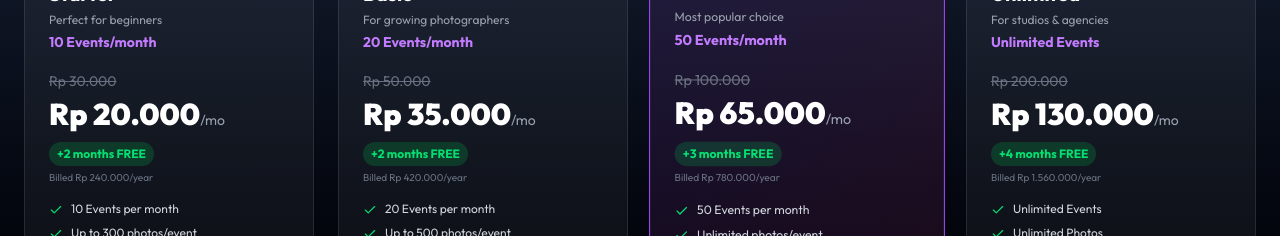
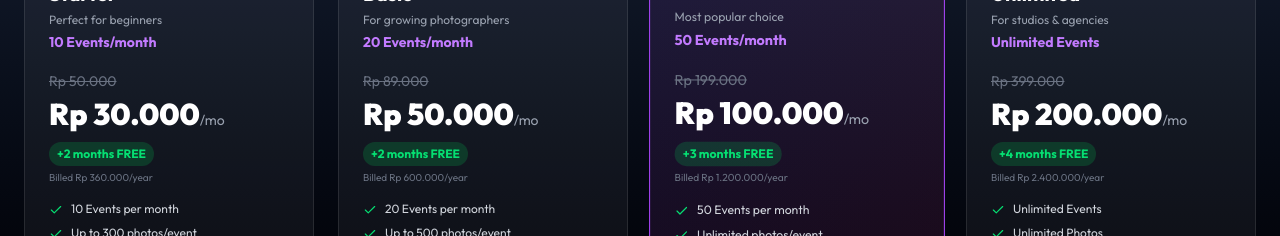
Before and after one commit to raytqr/photo-pick, a Next.js app: page /pricing in a window 1280 px wide. Shown: the part 665-901 px from the top of the page. Built offline with nearby package versions, Linux system fonts and the light colour scheme.

Commit message:
fix: correct pricing structure - yearly is base price, monthly is more expensive

```diff
--- a/src/app/dashboard/pricing/page.tsx
+++ b/src/app/dashboard/pricing/page.tsx
@@ -4,88 +4,109 @@ import { useState } from "react";
 import { motion } from "framer-motion";
 import { Button } from "@/components/ui/button";
 import { Input } from "@/components/ui/input";
-import Link from "next/link";
-import { Check, Gift, Sparkles, Crown, Zap } from "lucide-react";
+import { Check, Gift, Sparkles, Crown, Zap, Rocket, Globe } from "lucide-react";
 import { redeemCode } from "@/actions/subscription";
 import { useRouter } from "next/navigation";
 
 type BillingCycle = 'monthly' | '3-month' | 'yearly';
 
-const getPricingPlans = (cycle: BillingCycle) => {
-    const multiplier = cycle === 'monthly' ? 1 : cycle === '3-month' ? 3 : 12;
-    const discount = cycle === 'monthly' ? 0 : cycle === '3-month' ? 0.1 : 0.25; // 10% for 3-month, 25% for yearly
-
-    const formatPrice = (basePrice: number) => {
-        const total = basePrice * multiplier * (1 - discount);
-        return new Intl.NumberFormat('id-ID').format(total);
-    };
-
-    return [
+// Correct pricing: Yearly per-month is the BASE (discounted), Monthly/3-Month are MORE expensive
+const pricingTiers = [
     {
         name: "Starter",
-            basePrice: 50000,
-            price: formatPrice(50000),
-            period: cycle === 'monthly' ? '/bulan' : cycle === '3-month' ? '/3 bulan' : '/tahun',
-            description: "Perfect for beginner photographers",
+        tagline: "Perfect for beginners",
         icon: Sparkles,
-            color: "from-blue-500 to-cyan-500",
+        color: "from-gray-500 to-gray-600",
+        popular: false,
+        events: "10 Events/month",
+        // Yearly is BASE: 30k/mo, Monthly is MORE expensive
+        yearly: { pricePerMonth: 30000, totalPrice: 360000, bonusMonths: 2 },
+        threeMonth: { pricePerMonth: 35000, totalPrice: 105000, bonusWeeks: 1 },
+        monthly: { price: 40000 },
+        originalMonthly: 50000, // Crossed out "original" price
         features: [
             "10 Events per month",
+            "Up to 300 photos/event",
             "Google Drive Sync",
             "WhatsApp Integration",
-                "Custom Branding",
-                "Email Support"
+            "Email Support",
         ],
         cta: "Get Started",
-            popular: false
+    },
+    {
+        name: "Basic",
+        tagline: "For growing photographers",
+        icon: Crown,
+        color: "from-blue-500 to-cyan-500",
+        popular: false,
+        events: "20 Events/month",
+        yearly: { pricePerMonth: 50000, totalPrice: 600000, bonusMonths: 2 },
+        threeMonth: { pricePerMonth: 60000, totalPrice: 180000, bonusWeeks: 1 },
+        monthly: { price: 70000 },
+        originalMonthly: 89000,
+        features: [
+            "20 Events per month",
+            "Up to 500 photos/event",
+            "Everything in Starter",
+            "Custom Branding",
+            "Priority Support",
+        ],
+        cta: "Get Started",
     },
     {
         name: "Pro",
-            basePrice: 99000,
-            price: formatPrice(99000),
-            period: cycle === 'monthly' ? '/bulan' : cycle === '3-month' ? '/3 bulan' : '/tahun',
-            description: "For professional photographers",
-            icon: Crown,
+        tagline: "Most popular choice",
+        icon: Zap,
         color: "from-purple-500 to-pink-500",
+        popular: true,
+        events: "50 Events/month",
+        yearly: { pricePerMonth: 100000, totalPrice: 1200000, bonusMonths: 3 },
+        threeMonth: { pricePerMonth: 120000, totalPrice: 360000, bonusWeeks: 2 },
+        monthly: { price: 150000 },
+        originalMonthly: 199000,
+        features: [
+            "50 Events per month",
+            "Unlimited photos/event",
+            "Everything in Basic",
+            "Advanced Analytics",
+            "Remove Watermark",
+            "Custom Domain (Soon)",
+        ],
+        cta: "Go Pro",
+    },
+    {
+        name: "Unlimited",
+        tagline: "For studios & agencies",
+        icon: Rocket,
+        color: "from-orange-500 to-red-500",
+        popular: false,
+        events: "Unlimited Events",
+        hasPortfolio: true,
+        yearly: { pricePerMonth: 200000, totalPrice: 2400000, bonusMonths: 4 },
+        threeMonth: { pricePerMonth: 240000, totalPrice: 720000, bonusWeeks: 2 },
+        monthly: { price: 300000 },
+        originalMonthly: 399000,
         features: [
             "Unlimited Events",
-                "Priority Sync Speed",
-                "Advanced Analytics",
-                "Remove Watermark",
-                "Priority Support",
-                "Custom Domain (Soon)"
-            ],
-            cta: "Go Pro",
-            popular: true
-        },
-        {
-            name: "Business",
-            basePrice: 199000,
-            price: formatPrice(199000),
-            period: cycle === 'monthly' ? '/bulan' : cycle === '3-month' ? '/3 bulan' : '/tahun',
-            description: "For studios and agencies",
-            icon: Zap,
-            color: "from-amber-500 to-orange-500",
-            features: [
+            "Unlimited Photos",
             "Everything in Pro",
             "Team Management",
             "API Access",
             "White Label",
-                "Dedicated Account Manager"
+            "Dedicated Support",
         ],
+        portfolioFeature: "Portfolio Website Included",
         cta: "Contact Sales",
-            popular: false
-        }
+    },
 ];
-};
+
+const formatPrice = (price: number) => new Intl.NumberFormat('id-ID').format(price);
 
 export default function PricingPage() {
-    const [billingCycle, setBillingCycle] = useState<BillingCycle>('monthly');
+    const [billingCycle, setBillingCycle] = useState<BillingCycle>('yearly'); // Default yearly
     const [promoCode, setPromoCode] = useState("");
     const [redeemLoading, setRedeemLoading] = useState(false);
     const router = useRouter();
-
-    const plans = getPricingPlans(billingCycle);
 
     const handleRedeem = async () => {
         if (!promoCode) return;
@@ -98,11 +119,23 @@ export default function PricingPage() {
             } else {
                 alert(result.error);
             }
-        } catch (error) {
+        } catch {
             alert("Something went wrong");
         } finally {
             setRedeemLoading(false);
         }
+    };
+
+    const getDisplayPrice = (plan: typeof pricingTiers[0]) => {
+        if (billingCycle === 'yearly') return plan.yearly.pricePerMonth;
+        if (billingCycle === '3-month') return plan.threeMonth.pricePerMonth;
+        return plan.monthly.price;
+    };
+
+    const getSavingsPercent = (plan: typeof pricingTiers[0]) => {
+        const monthlyPrice = plan.monthly.price;
+        const currentPrice = getDisplayPrice(plan);
+        return Math.round((1 - currentPrice / monthlyPrice) * 100);
     };
 
     return (
@@ -120,20 +153,35 @@ export default function PricingPage() {
             {/* Billing Cycle Toggle */}
             <div className="flex justify-center">
                 <div className="glass p-1.5 rounded-full border-white/10 flex items-center gap-1">
-                    {(['monthly', '3-month', 'yearly'] as const).map((cycle) => (
                     <button
-                            key={cycle}
-                            onClick={() => setBillingCycle(cycle)}
-                            className={`px-6 py-2 rounded-full text-sm font-bold transition-all ${billingCycle === cycle
-                                ? 'bg-gradient-to-r from-purple-600 to-pink-600 text-white shadow-lg'
-                                : 'text-gray-400 hover:text-white hover:bg-white/5'
+                        onClick={() => setBillingCycle('monthly')}
+                        className={`px-5 py-2.5 rounded-full text-sm font-bold transition-all ${billingCycle === 'monthly'
+                            ? 'bg-white/10 text-white'
+                            : 'text-gray-400 hover:text-white'
                             }`}
                     >
-                            {cycle === 'monthly' ? 'Bulanan' : cycle === '3-month' ? '3 Bulan' : 'Tahunan'}
-                            {cycle === '3-month' && <span className="ml-2 text-[10px] bg-green-500 text-black px-1.5 py-0.5 rounded-full">-10%</span>}
-                            {cycle === 'yearly' && <span className="ml-2 text-[10px] bg-green-500 text-black px-1.5 py-0.5 rounded-full">-25%</span>}
+                        Monthly
                     </button>
-                    ))}
+                    <button
+                        onClick={() => setBillingCycle('3-month')}
+                        className={`px-5 py-2.5 rounded-full text-sm font-bold transition-all flex items-center gap-2 ${billingCycle === '3-month'
+                            ? 'bg-blue-500 text-white'
+                            : 'text-gray-400 hover:text-white'
+                            }`}
+                    >
+                        3 Months
+                        {billingCycle !== '3-month' && <span className="text-[10px] px-1.5 py-0.5 bg-blue-500/20 text-blue-400 rounded-full">-20%</span>}
+                    </button>
+                    <button
+                        onClick={() => setBillingCycle('yearly')}
+                        className={`px-5 py-2.5 rounded-full text-sm font-bold transition-all flex items-center gap-2 ${billingCycle === 'yearly'
+                            ? 'bg-gradient-to-r from-purple-600 to-pink-600 text-white'
+                            : 'text-gray-400 hover:text-white'
+                            }`}
+                    >
+                        Yearly
+                        {billingCycle !== 'yearly' && <span className="text-[10px] px-1.5 py-0.5 bg-green-500/20 text-green-400 rounded-full">-35%</span>}
+                    </button>
                 </div>
             </div>
 
@@ -163,59 +211,98 @@ export default function PricingPage() {
             </div>
 
             {/* Pricing Cards */}
-            <div className="grid grid-cols-1 md:grid-cols-3 gap-8">
-                {plans.map((plan, i) => (
+            <div className="grid grid-cols-1 md:grid-cols-2 lg:grid-cols-4 gap-6">
+                {pricingTiers.map((plan, i) => {
+                    const displayPrice = getDisplayPrice(plan);
+                    const savings = getSavingsPercent(plan);
+
+                    return (
                         <motion.div
                             key={i}
                             initial={{ opacity: 0, y: 20 }}
                             animate={{ opacity: 1, y: 0 }}
                             transition={{ delay: i * 0.1 }}
-                        className={`relative glass rounded-[40px] p-8 border-white/5 flex flex-col h-full ${plan.popular ? 'border-purple-500/50 shadow-2xl shadow-purple-500/10 scale-105 z-10' : 'hover:border-white/10'
+                            className={`relative glass rounded-[32px] p-6 border-white/5 flex flex-col h-full ${plan.popular ? 'border-purple-500/50 shadow-2xl shadow-purple-500/10 scale-[1.02] z-10' : 'hover:border-white/10'
                                 }`}
                         >
                             {plan.popular && (
-                            <div className="absolute -top-4 left-1/2 -translate-x-1/2 bg-gradient-to-r from-purple-600 to-pink-600 text-white px-4 py-1 rounded-full text-xs font-black uppercase tracking-widest shadow-lg">
-                                Most Popular
+                                <div className="absolute -top-3 left-1/2 -translate-x-1/2 bg-gradient-to-r from-purple-600 to-pink-600 text-white px-3 py-1 rounded-full text-xs font-black uppercase tracking-widest shadow-lg">
+                                    BEST VALUE
                                 </div>
                             )}
 
-                        <div className={`w-14 h-14 rounded-2xl bg-gradient-to-br ${plan.color} flex items-center justify-center mb-6 shadow-lg`}>
-                            <plan.icon size={28} className="text-white" />
+                            <div className={`w-12 h-12 rounded-xl bg-gradient-to-br ${plan.color} flex items-center justify-center mb-4 shadow-lg`}>
+                                <plan.icon size={24} className="text-white" />
                             </div>
 
-                        <h3 className="text-2xl font-black mb-2">{plan.name}</h3>
-                        <p className="text-gray-400 text-sm mb-6 min-h-[40px]">{plan.description}</p>
+                            <h3 className="text-xl font-black mb-1">{plan.name}</h3>
+                            <p className="text-purple-400 text-sm font-bold mb-1">{plan.events}</p>
+                            <p className="text-gray-400 text-xs mb-4">{plan.tagline}</p>
 
-                        <div className="mb-8">
-                            <span className="text-4xl font-black">Rp {plan.price}</span>
-                            <span className="text-gray-500 text-sm font-bold">{plan.period}</span>
-                            {billingCycle !== 'monthly' && (
-                                <div className="text-xs text-green-400 font-bold mt-1">
-                                    {(billingCycle === '3-month' ? 'Save 10%' : 'Save 25%')}
+                            {/* Crossed out original price */}
+                            <div className="mb-1">
+                                <span className="text-gray-500 line-through text-sm">
+                                    Rp {formatPrice(plan.originalMonthly)}
+                                </span>
+                            </div>
+                            <div className="mb-2">
+                                <span className="text-3xl font-black">Rp {formatPrice(displayPrice)}</span>
+                                <span className="text-gray-400 text-sm">/mo</span>
+                            </div>
+
+                            {/* Savings badge */}
+                            {billingCycle === 'yearly' && (
+                                <div className="mb-4">
+                                    <span className="inline-block px-2 py-1 bg-green-500/20 text-green-400 rounded-full text-xs font-bold">
+                                        +{plan.yearly.bonusMonths} months FREE
+                                    </span>
+                                    <p className="text-[10px] text-gray-500 mt-1">
+                                        Billed Rp {formatPrice(plan.yearly.totalPrice)}/year
+                                    </p>
+                                </div>
+                            )}
+                            {billingCycle === '3-month' && (
+                                <div className="mb-4">
+                                    <span className="inline-block px-2 py-1 bg-blue-500/20 text-blue-400 rounded-full text-xs font-bold">
+                                        Save {savings}%
+                                    </span>
+                                    <p className="text-[10px] text-gray-500 mt-1">
+                                        Billed Rp {formatPrice(plan.threeMonth.totalPrice)}/3mo
+                                    </p>
+                                </div>
+                            )}
+                            {billingCycle === 'monthly' && <div className="mb-4 h-[44px]" />}
+
+                            <div className="space-y-2 flex-1 mb-6">
+                                {plan.features.slice(0, 5).map((feature, j) => (
+                                    <div key={j} className="flex items-start gap-2 text-xs font-medium text-gray-300">
+                                        <Check size={14} className="text-green-400 shrink-0 mt-0.5" />
+                                        {feature}
+                                    </div>
+                                ))}
+                                {plan.hasPortfolio && plan.portfolioFeature && (
+                                    <div className="flex items-start gap-2 text-xs font-bold text-purple-400">
+                                        <Globe size={14} className="shrink-0 mt-0.5" />
+                                        {plan.portfolioFeature}
                                     </div>
                                 )}
                             </div>
 
-                        <div className="space-y-4 flex-1 mb-8">
-                            {plan.features.map((feature, j) => (
-                                <div key={j} className="flex items-center gap-3 text-sm font-medium text-gray-300">
-                                    <div className="w-5 h-5 rounded-full bg-white/10 flex items-center justify-center flex-shrink-0 text-green-400">
-                                        <Check size={10} strokeWidth={4} />
-                                    </div>
-                                    {feature}
-                                </div>
-                            ))}
-                        </div>
-
-                        <Button className={`w-full h-12 rounded-xl font-bold ${plan.popular
+                            <Button className={`w-full h-10 rounded-xl font-bold text-sm ${plan.popular
                                 ? 'bg-gradient-to-r from-purple-600 to-pink-600 hover:scale-105 shadow-lg shadow-purple-500/25'
-                            : 'bg-white text-black hover:bg-gray-200'
+                                : 'bg-white/10 hover:bg-white/20'
                                 } transition-all`}>
                                 {plan.cta}
                             </Button>
                         </motion.div>
-                ))}
+                    );
+                })}
             </div>
+
+            {/* Trust Badge */}
+            <p className="text-center text-gray-500 text-sm">
+                🔒 Secure payment · Cancel anytime · 7-day money-back guarantee
+            </p>
         </div>
     );
 }
--- a/src/app/page.tsx
+++ b/src/app/page.tsx
@@ -95,14 +95,15 @@ const steps = [
   }
 ];
 
-// Pricing data with billing cycles and psychological pricing
+// Correct pricing: Yearly per-month is the BASE (discounted), Monthly/3-Month are MORE expensive
 const pricingPlans = [
   {
     name: "Starter",
     events: "10 Events",
-    monthly: { price: 30000, originalPrice: 50000 },
-    threeMonth: { pricePerMonth: 27000, originalPerMonth: 30000, totalPrice: 81000, bonusWeeks: 2 },
-    yearly: { pricePerMonth: 20000, originalPerMonth: 30000, totalPrice: 240000, bonusMonths: 2 },
+    yearly: { pricePerMonth: 30000, totalPrice: 360000, bonusMonths: 2 },
+    threeMonth: { pricePerMonth: 35000, totalPrice: 105000, bonusWeeks: 1 },
+    monthly: { price: 40000 },
+    originalMonthly: 50000,
     description: "Perfect for beginners",
     features: ["10 Events/month", "300 photos/event", "Google Drive Sync", "WhatsApp Integration"],
     popular: false
@@ -110,9 +111,10 @@ const pricingPlans = [
   {
     name: "Basic",
     events: "20 Events",
-    monthly: { price: 50000, originalPrice: 79000 },
-    threeMonth: { pricePerMonth: 45000, originalPerMonth: 50000, totalPrice: 135000, bonusWeeks: 2 },
-    yearly: { pricePerMonth: 35000, originalPerMonth: 50000, totalPrice: 420000, bonusMonths: 2 },
+    yearly: { pricePerMonth: 50000, totalPrice: 600000, bonusMonths: 2 },
+    threeMonth: { pricePerMonth: 60000, totalPrice: 180000, bonusWeeks: 1 },
+    monthly: { price: 70000 },
+    originalMonthly: 89000,
     description: "For growing photographers",
     features: ["20 Events/month", "500 photos/event", "Custom Branding", "Priority Support"],
     popular: false
@@ -120,9 +122,10 @@ const pricingPlans = [
   {
     name: "Pro",
     events: "50 Events",
-    monthly: { price: 100000, originalPrice: 149000 },
-    threeMonth: { pricePerMonth: 85000, originalPerMonth: 100000, totalPrice: 255000, bonusWeeks: 3 },
-    yearly: { pricePerMonth: 65000, originalPerMonth: 100000, totalPrice: 780000, bonusMonths: 3 },
+    yearly: { pricePerMonth: 100000, totalPrice: 1200000, bonusMonths: 3 },
+    threeMonth: { pricePerMonth: 120000, totalPrice: 360000, bonusWeeks: 2 },
+    monthly: { price: 150000 },
+    originalMonthly: 199000,
     description: "Most popular choice",
     features: ["50 Events/month", "Unlimited photos", "Advanced Analytics", "Remove Watermark"],
     popular: true
@@ -130,9 +133,10 @@ const pricingPlans = [
   {
     name: "Unlimited",
     events: "Unlimited",
-    monthly: { price: 200000, originalPrice: 299000 },
-    threeMonth: { pricePerMonth: 170000, originalPerMonth: 200000, totalPrice: 510000, bonusWeeks: 4 },
-    yearly: { pricePerMonth: 130000, originalPerMonth: 200000, totalPrice: 1560000, bonusMonths: 4 },
+    yearly: { pricePerMonth: 200000, totalPrice: 2400000, bonusMonths: 4 },
+    threeMonth: { pricePerMonth: 240000, totalPrice: 720000, bonusWeeks: 2 },
+    monthly: { price: 300000 },
+    originalMonthly: 399000,
     description: "For studios & agencies",
     features: ["Unlimited Events", "Team Management", "API Access", "Portfolio Website"],
     popular: false
@@ -264,9 +268,7 @@ export default function LandingPage() {
   };
 
   const getOriginalPrice = (plan: typeof pricingPlans[0]) => {
-    if (billingCycle === 'yearly') return plan.yearly.originalPerMonth;
-    if (billingCycle === '3month') return plan.threeMonth.originalPerMonth;
-    return plan.monthly.originalPrice;
+    return plan.originalMonthly; // Always show crossed-out original
   };
 
   const formatPrice = (price: number) => new Intl.NumberFormat('id-ID').format(price);
--- a/src/app/pricing/page.tsx
+++ b/src/app/pricing/page.tsx
@@ -11,7 +11,7 @@ import { useRouter } from "next/navigation";
 
 type BillingCycle = 'monthly' | '3-month' | 'yearly';
 
-// New Pricing Structure with Psychology
+// Correct pricing: Yearly per-month is the BASE (discounted), Monthly/3-Month are MORE expensive
 const pricingTiers = [
     {
         name: "Starter",
@@ -20,22 +20,11 @@ const pricingTiers = [
         color: "from-gray-500 to-gray-600",
         popular: false,
         events: "10 Events/month",
-        monthly: {
-            price: 30000,
-            originalPrice: 50000,
-        },
-        threeMonth: {
-            pricePerMonth: 27000,
-            originalPerMonth: 30000,
-            totalPrice: 81000,
-            bonusWeeks: 2,
-        },
-        yearly: {
-            pricePerMonth: 20000,
-            originalPerMonth: 30000,
-            totalPrice: 240000,
-            bonusMonths: 2,
-        },
+        // Yearly is BASE: 30k/mo, Monthly is MORE expensive
+        yearly: { pricePerMonth: 30000, totalPrice: 360000, bonusMonths: 2 },
+        threeMonth: { pricePerMonth: 35000, totalPrice: 105000, bonusWeeks: 1 },
+        monthly: { price: 40000 },
+        originalMonthly: 50000, // Crossed out "original" price
         features: [
             "10 Events per month",
             "Up to 300 photos/event",
@@ -52,22 +41,10 @@ const pricingTiers = [
         color: "from-blue-500 to-cyan-500",
         popular: false,
         events: "20 Events/month",
-        monthly: {
-            price: 50000,
-            originalPrice: 79000,
-        },
-        threeMonth: {
-            pricePerMonth: 45000,
-            originalPerMonth: 50000,
-            totalPrice: 135000,
-            bonusWeeks: 2,
-        },
-        yearly: {
-            pricePerMonth: 35000,
-            originalPerMonth: 50000,
-            totalPrice: 420000,
-            bonusMonths: 2,
-        },
+        yearly: { pricePerMonth: 50000, totalPrice: 600000, bonusMonths: 2 },
+        threeMonth: { pricePerMonth: 60000, totalPrice: 180000, bonusWeeks: 1 },
+        monthly: { price: 70000 },
+        originalMonthly: 89000,
         features: [
             "20 Events per month",
             "Up to 500 photos/event",
@@ -84,22 +61,10 @@ const pricingTiers = [
         color: "from-purple-500 to-pink-500",
         popular: true,
         events: "50 Events/month",
-        monthly: {
-            price: 100000,
-            originalPrice: 149000,
-        },
-        threeMonth: {
-            pricePerMonth: 85000,
-            originalPerMonth: 100000,
-            totalPrice: 255000,
-            bonusWeeks: 3,
-        },
-        yearly: {
-            pricePerMonth: 65000,
-            originalPerMonth: 100000,
-            totalPrice: 780000,
-            bonusMonths: 3,
-        },
+        yearly: { pricePerMonth: 100000, totalPrice: 1200000, bonusMonths: 3 },
+        threeMonth: { pricePerMonth: 120000, totalPrice: 360000, bonusWeeks: 2 },
+        monthly: { price: 150000 },
+        originalMonthly: 199000,
         features: [
             "50 Events per month",
             "Unlimited photos/event",
@@ -118,22 +83,10 @@ const pricingTiers = [
         popular: false,
         events: "Unlimited Events",
         hasPortfolio: true,
-        monthly: {
-            price: 200000,
-            originalPrice: 299000,
-        },
-        threeMonth: {
-            pricePerMonth: 170000,
-            originalPerMonth: 200000,
-            totalPrice: 510000,
-            bonusWeeks: 4,
-        },
-        yearly: {
-            pricePerMonth: 130000,
-            originalPerMonth: 200000,
-            totalPrice: 1560000,
-            bonusMonths: 4,
-        },
+        yearly: { pricePerMonth: 200000, totalPrice: 2400000, bonusMonths: 4 },
+        threeMonth: { pricePerMonth: 240000, totalPrice: 720000, bonusWeeks: 2 },
+        monthly: { price: 300000 },
+        originalMonthly: 399000,
         features: [
             "Unlimited Events",
             "Unlimited Photos",
@@ -209,9 +162,7 @@ export default function PricingPage() {
     };
 
     const getOriginalPrice = (plan: typeof pricingTiers[0]) => {
-        if (billingCycle === 'yearly') return plan.yearly.originalPerMonth;
-        if (billingCycle === '3-month') return plan.threeMonth.originalPerMonth;
-        return plan.monthly.originalPrice;
+        return plan.originalMonthly; // Always show the same crossed-out "original" price
     };
 
     const getSavingsPercent = () => {
```
Lines whose indentation alone changed are shown as unchanged.
